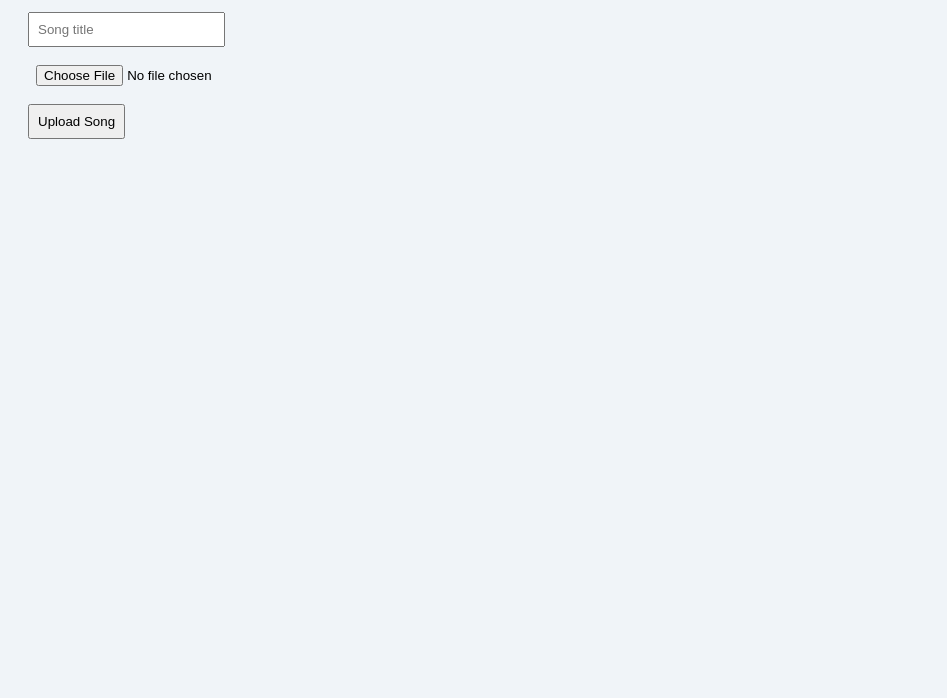
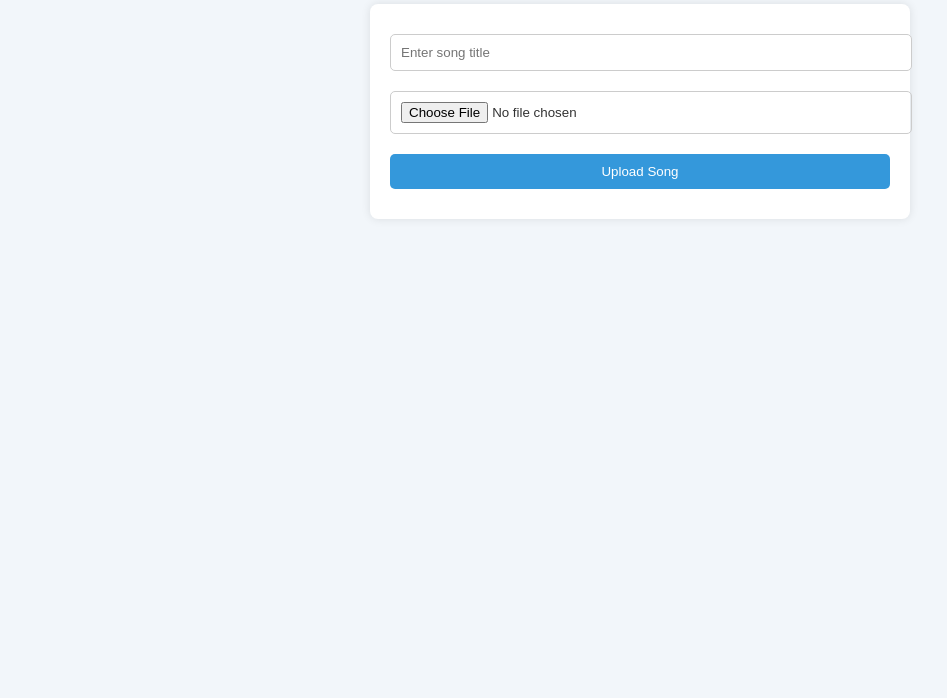
Before and after one commit to Mwasdaym/i-love-catholic, a website: page public/index.html in a window 1280 px wide. Shown: the part 102-800 px from the top of the page, without its empty margins (0-947 px from the left). Drawn offline with Linux system fonts and the light colour scheme; no server answers.

Commit message:
Update index.html

```diff
--- a/public/index.html
+++ b/public/index.html
@@ -1,26 +1,73 @@
 <!DOCTYPE html>
-<html>
+<html lang="en">
 <head>
+  <meta charset="UTF-8">
   <title>Catholic Songs</title>
+  <meta name="viewport" content="width=device-width, initial-scale=1">
   <style>
-    body { font-family: sans-serif; padding: 20px; background: #f0f4f8; }
-    h1 { color: #333; }
-    form { margin-bottom: 30px; }
-    input, button { padding: 8px; margin: 5px 0; }
-    .song { background: #fff; padding: 10px; margin-bottom: 15px; border-radius: 5px; box-shadow: 0 0 5px #ccc; }
-    audio { width: 100%; margin-top: 5px; }
+    body {
+      font-family: 'Segoe UI', sans-serif;
+      background: #f2f6fa;
+      margin: 0;
+      padding: 20px;
+      color: #333;
+    }
+    h1 {
+      text-align: center;
+      color: #2c3e50;
+    }
+    form {
+      max-width: 500px;
+      margin: 20px auto;
+      padding: 20px;
+      background: #ffffff;
+      border-radius: 8px;
+      box-shadow: 0 0 10px rgba(0,0,0,0.1);
+    }
+    input[type="text"], input[type="file"], button {
+      width: 100%;
+      padding: 10px;
+      margin: 10px 0;
+      border-radius: 5px;
+      border: 1px solid #ccc;
+    }
+    button {
+      background-color: #3498db;
+      color: white;
+      border: none;
+      cursor: pointer;
+    }
+    button:hover {
+      background-color: #2980b9;
+    }
+    .song-list {
+      max-width: 600px;
+      margin: 40px auto;
+    }
+    .song {
+      background: #fff;
+      padding: 15px;
+      margin-bottom: 20px;
+      border-radius: 8px;
+      box-shadow: 0 0 5px rgba(0,0,0,0.1);
+    }
+    audio {
+      width: 100%;
+      margin-top: 10px;
+    }
   </style>
 </head>
 <body>
+
   <h1>🎶 Catholic Songs</h1>
 
   <form action="/upload" method="POST" enctype="multipart/form-data">
-    <input type="text" name="title" placeholder="Song title" required /><br>
-    <input type="file" name="file" required /><br>
+    <input type="text" name="title" placeholder="Enter song title" required>
+    <input type="file" name="file" accept="audio/*,video/*" required>
     <button type="submit">Upload Song</button>
   </form>
 
-  <div id="songs"></div>
+  <div class="song-list" id="songs"></div>
 
   <script>
     fetch('/songs-json')
@@ -39,5 +86,6 @@
         });
       });
   </script>
+
 </body>
 </html>
```
